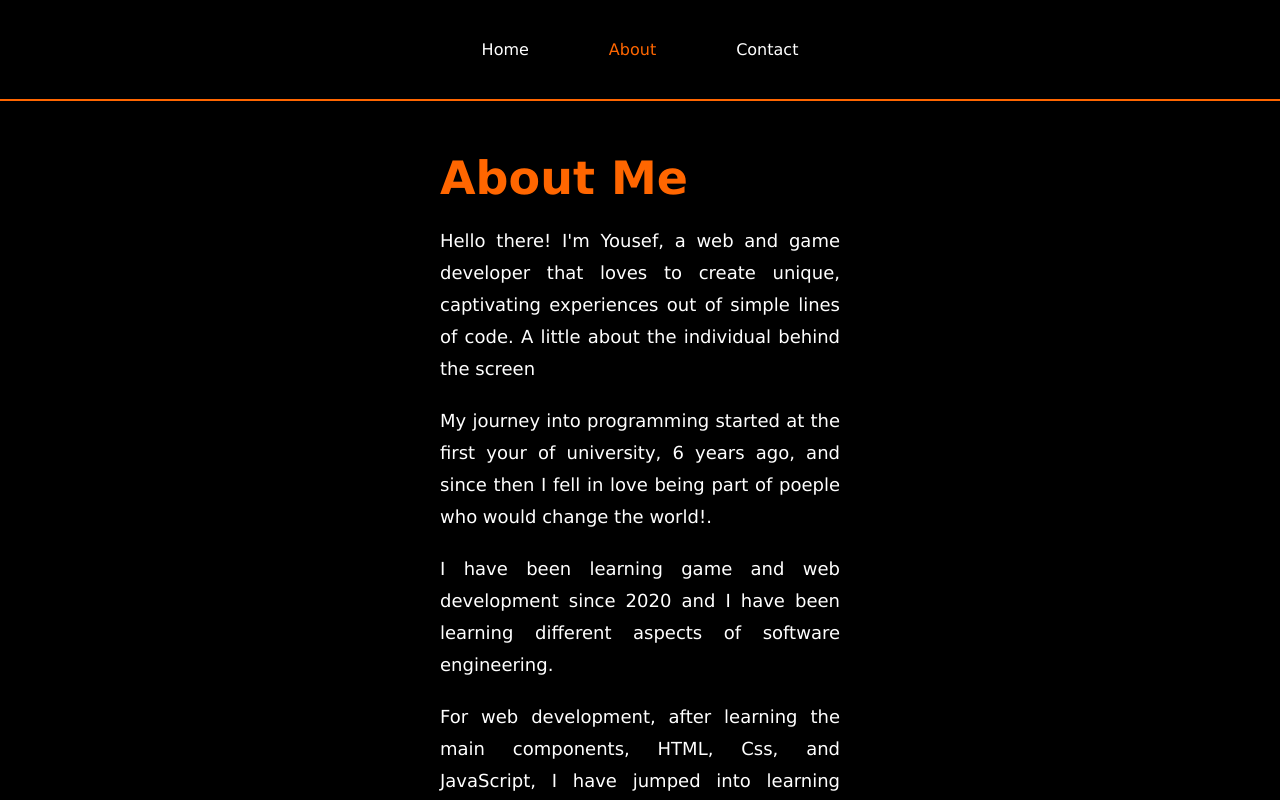
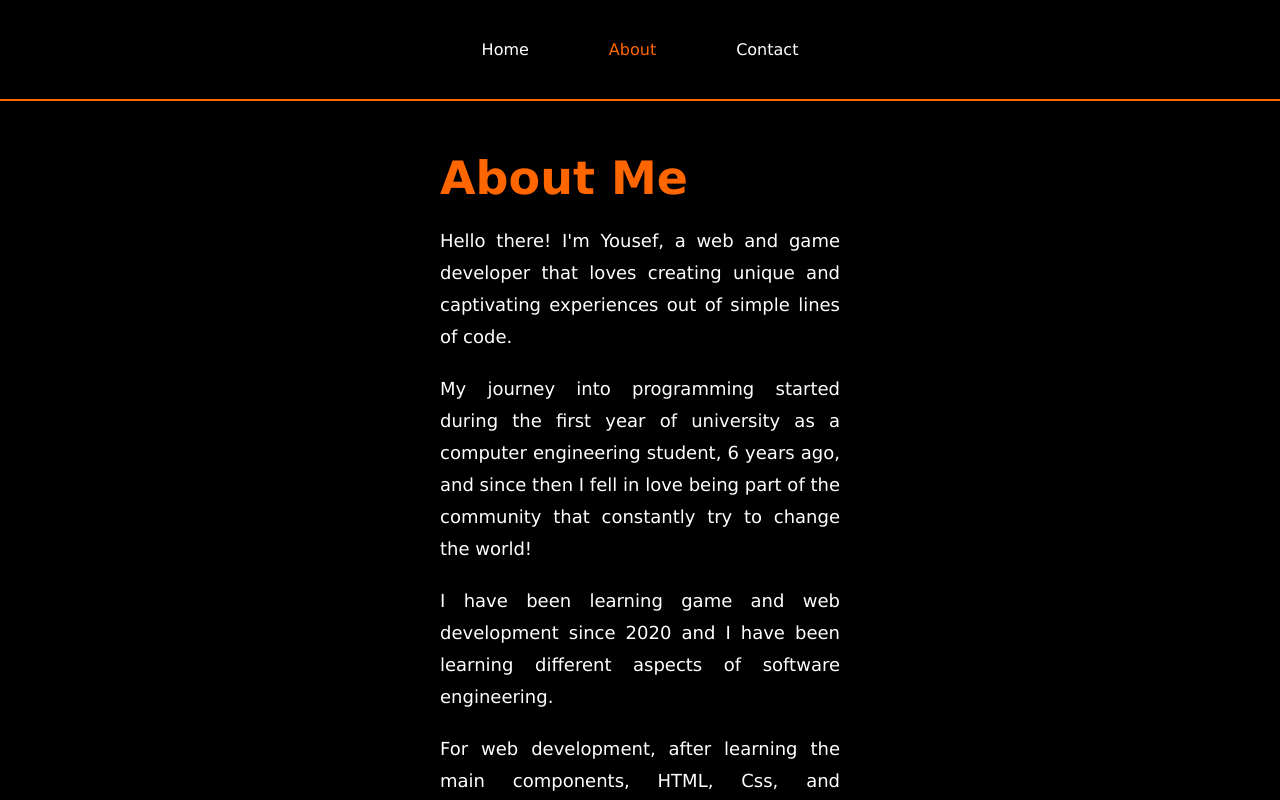
Before and after one commit to yousefkmail/Portfolio, a React (Vite) app: page /about in a window 1280 px wide. Shown: the top 800 px of the page. Built offline with nearby package versions, Linux system fonts and the light colour scheme.

Commit message:
edit about page

```diff
--- a/src/Pages/About/About.tsx
+++ b/src/Pages/About/About.tsx
@@ -6,6 +6,8 @@ const About = () => {
   const ref3 = useRef<HTMLParagraphElement>(null);
   const ref4 = useRef<HTMLParagraphElement>(null);
   const ref5 = useRef<HTMLParagraphElement>(null);
+  const ref6 = useRef<HTMLParagraphElement>(null);
+  const ref7 = useRef<HTMLParagraphElement>(null);
 
   useEffect(() => {
     setTimeout(() => {
@@ -30,14 +32,14 @@ const About = () => {
       <main className={style.main}>
         <h1 className={"themecolor " + style.title}>About Me</h1>
         <p ref={ref1} className={style.p}>
-          Hello there! I'm Yousef, a web and game developer that loves to create
-          unique, captivating experiences out of simple lines of code. A little
-          about the individual behind the screen
+          Hello there! I'm Yousef, a web and game developer that loves creating
+          unique and captivating experiences out of simple lines of code.
         </p>
         <p ref={ref2} className={style.p}>
-          My journey into programming started at the first your of university, 6
-          years ago, and since then I fell in love being part of poeple who
-          would change the world!.
+          My journey into programming started during the first year of
+          university as a computer engineering student, 6 years ago, and since
+          then I fell in love being part of the community that constantly try to
+          change the world!
         </p>
         <p ref={ref3} className={style.p}>
           I have been learning game and web development since 2020 and I have
@@ -58,6 +60,17 @@ const About = () => {
           Node.js, Mongodb, express.js to my knowledge. Additionally, learning
           firebase and adding it into my web development knowledge stack.
         </p>
+        <p ref={ref6} className={style.p}>
+          As for game development, beside being a gamer, I loved being able to
+          not only play other people's games, but also I could play my own
+          custom games, and experience the all phases of a game,including
+          development.
+        </p>
+        <p ref={ref7} className={style.p}>
+          I have been using the Unity game engine since 2020, heavily investing
+          into learning it's components, such as animations, UI, shaders, game
+          architecture, 2D and sprites editor, network behaviour, and more.
+        </p>
       </main>
     </div>
   );
```
